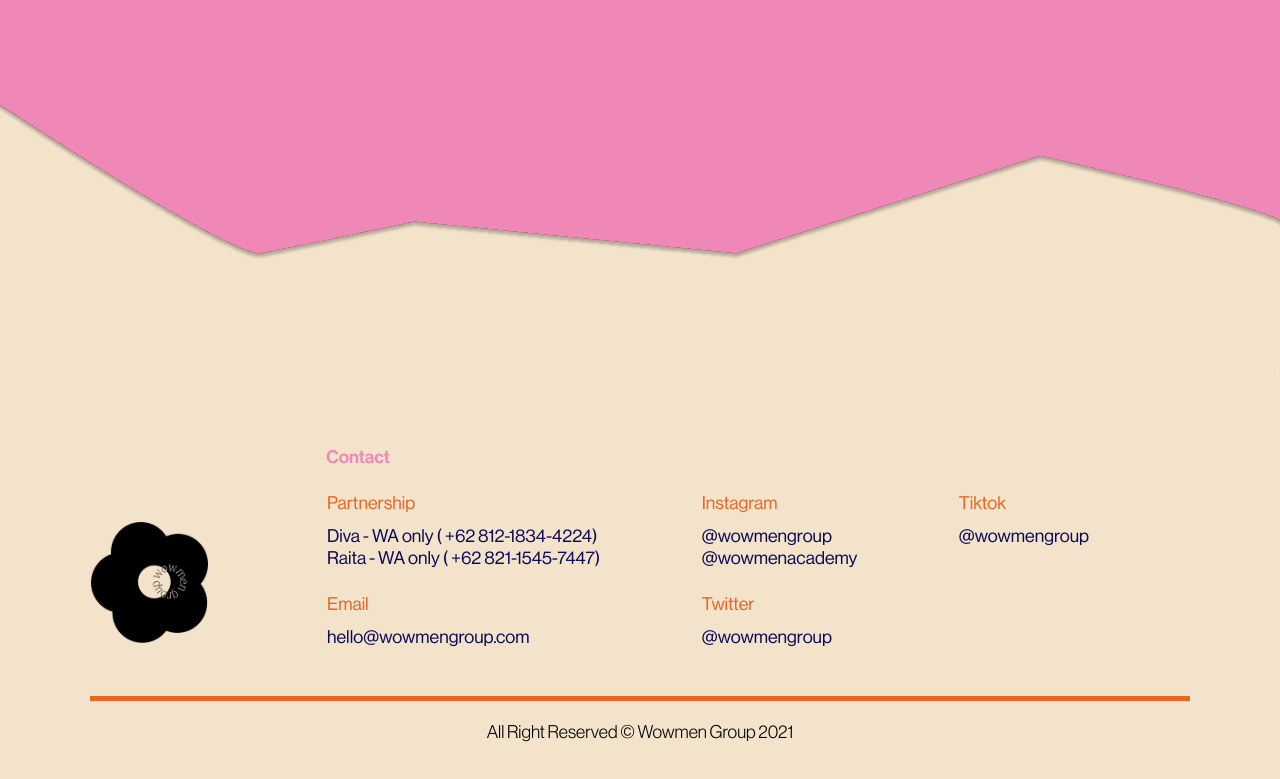
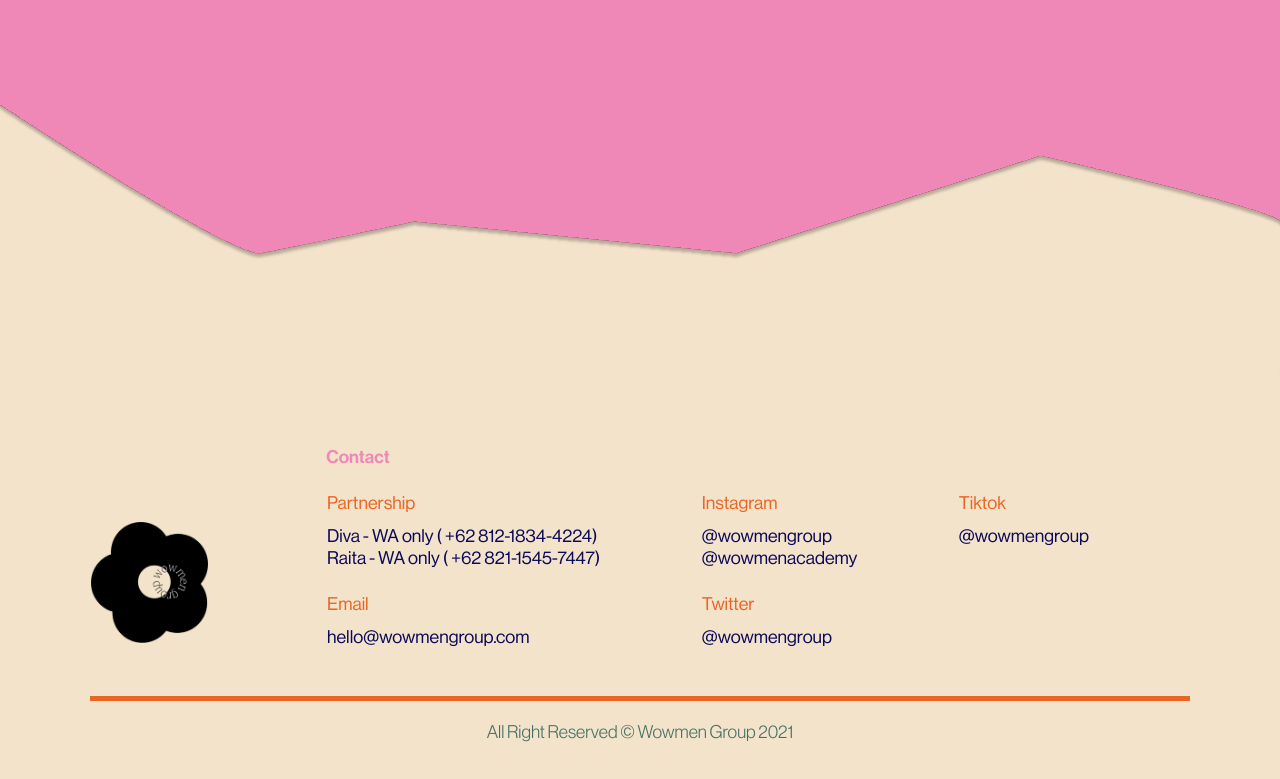
Before and after one commit to inkariyadi/wowmen_group, a Next.js app: page / in a window 1280 px wide. Shown: the part 4321-5100 px from the top of the page. Built offline with nearby package versions, Linux system fonts and the light colour scheme.

Commit message:
change color footer bottom

```diff
--- a/styles/components/footer.scss
+++ b/styles/components/footer.scss
@@ -132,6 +132,7 @@
     padding: 20px 0;
     text-align: center;
     font-size: clamp(11px, 2.5vw, 18px);
+    color: $greentea;
 
     @media (min-width: 1001px) {
       padding-bottom: 36px;
```
